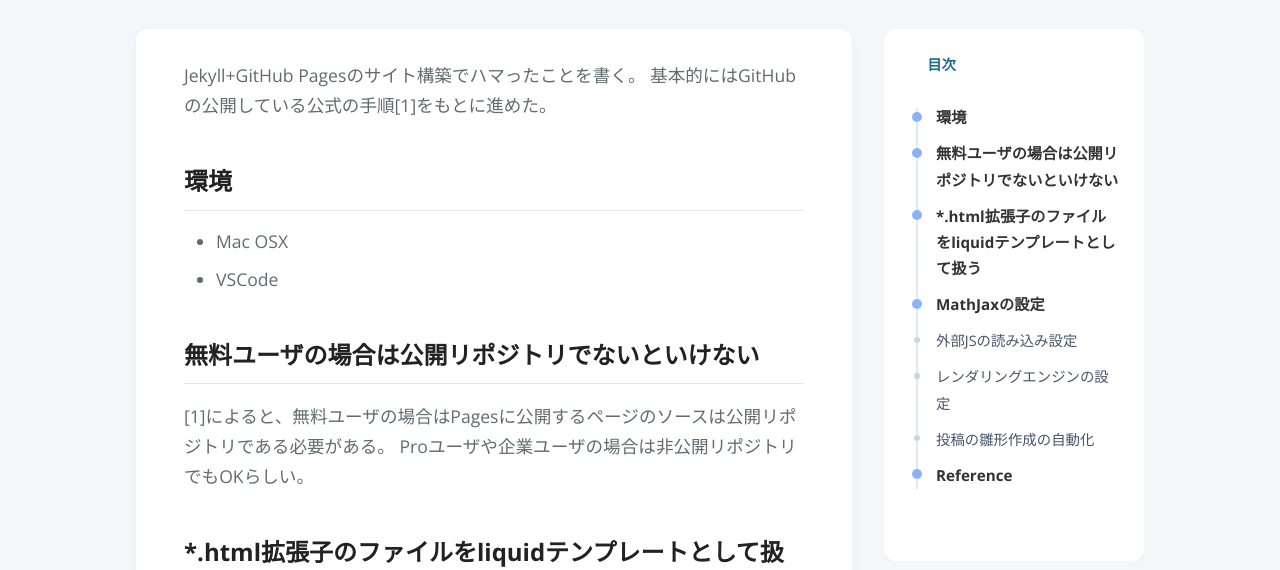
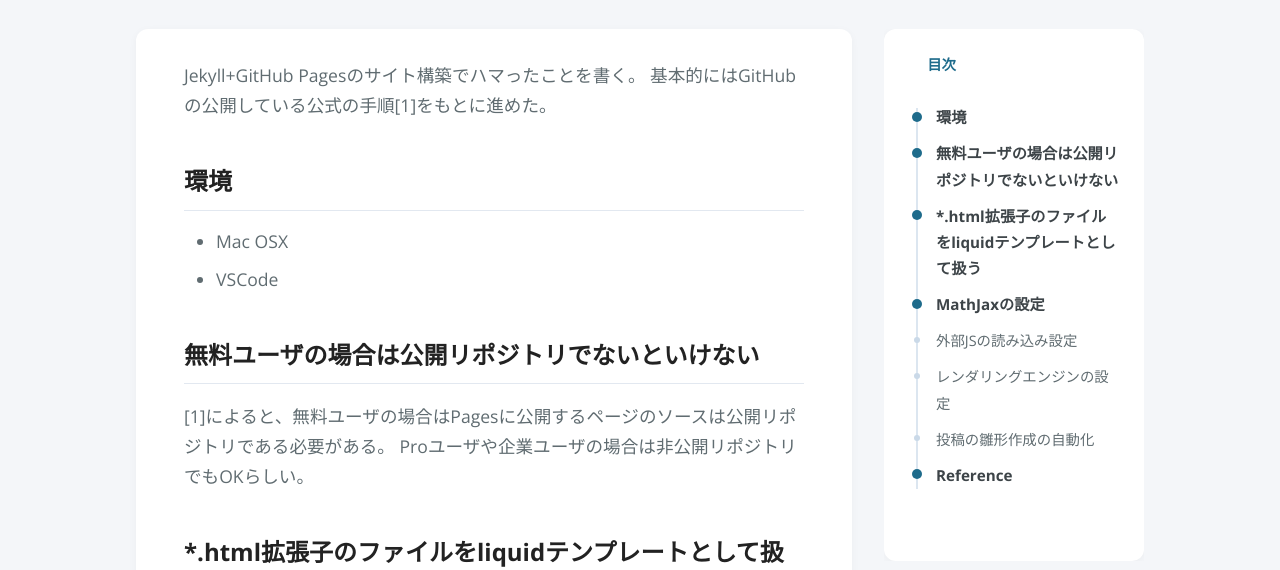
Before and after one commit to bilzard/bilzard.github.io, a Jekyll site: the page built from _posts/2024-12-28-blog-open.md, in a window 1280 px wide. Shown: the part 328-898 px from the top of the page. Built offline with Jekyll 4.4.1, drawn with Linux system fonts in a browser that asks for light colours; comment, search, counter and statistics services are not loaded.

Commit message:
テーマカラーに変数を使用

```diff
--- a/_sass/blog/_components.scss
+++ b/_sass/blog/_components.scss
@@ -159,30 +159,29 @@
   min-width: 0 !important;
 }
 
-/* --- Zenn-style Table of contents (Flat HTML & Clean CSS) --- */
+/* --- Zenn-style Table of contents (Theme Harmonized) --- */
 ul.toc {
   position: relative;
   list-style: none !important;
   padding: 0.5rem 0;
   margin-bottom: 2rem;
 
-  /* 共通の垂直ガイドライン */
+  /* 共通の垂直ガイドライン（テーマのボーダーカラー） */
   &::before {
     content: "";
     position: absolute;
     top: 0.8rem;
     bottom: 1rem;
-    left: 8px; /* 軸の中心は 9px */
+    left: 8px;
     width: 2px;
-    background-color: #e2e8f0;
+    background-color: $border-color; /* ★テーマ変数に変更 */
     z-index: 0;
   }
 
-  /* すべての項目(H2/H3)に共通の設定 */
   li {
     position: relative;
     padding-left: 28px !important;
-    margin-bottom: 0.6rem !important; /* ★ここで指定した余白が、全要素間で完全に均一になります */
+    margin-bottom: 0.6rem !important;
     margin-left: 0 !important;
     line-height: 1.5;
 
@@ -192,50 +191,50 @@
       transition: color 0.2s ease;
 
       &:hover {
-        color: $brand-color;
+        color: $body-link-color; /* ★テーマのリンクカラー */
         text-decoration: none;
       }
     }
   }
 
-  /* H2用のスタイル (toc-level-2) */
+  /* H2用のスタイル */
   li.toc-level-2 {
     &::before {
       content: "";
       position: absolute;
-      left: 4px; /* 軸中心(9px) - 半径(5px) = 4px */
+      left: 4px;
       top: 0.5em;
       width: 10px;
       height: 10px;
-      background-color: #8bb4f7;
+      background-color: $section-headings-color; /* ★テーマの見出しカラー（アクセント） */
       border-radius: 50%;
       z-index: 1;
     }
 
     > a {
       font-weight: bold;
-      color: #333;
+      color: darken($body-text-color, 15%); /* ベーステキストより少し濃く */
       font-size: 0.95rem;
     }
   }
 
-  /* H3用のスタイル (toc-level-3) */
+  /* H3用のスタイル */
   li.toc-level-3 {
     &::before {
       content: "";
       position: absolute;
-      left: 6px; /* 軸中心(9px) - 半径(3px) = 6px */
+      left: 6px;
       top: 0.6em;
       width: 6px;
       height: 6px;
-      background-color: #cbd5e1;
+      background-color: darken($border-color, 5%); /* ★ガイドラインより僅かに濃い色 */
       border-radius: 50%;
       z-index: 1;
     }
 
     > a {
       font-weight: normal;
-      color: #475569;
+      color: $body-text-color; /* ★テーマのベーステキストカラー */
       font-size: 0.9rem;
     }
   }
```
